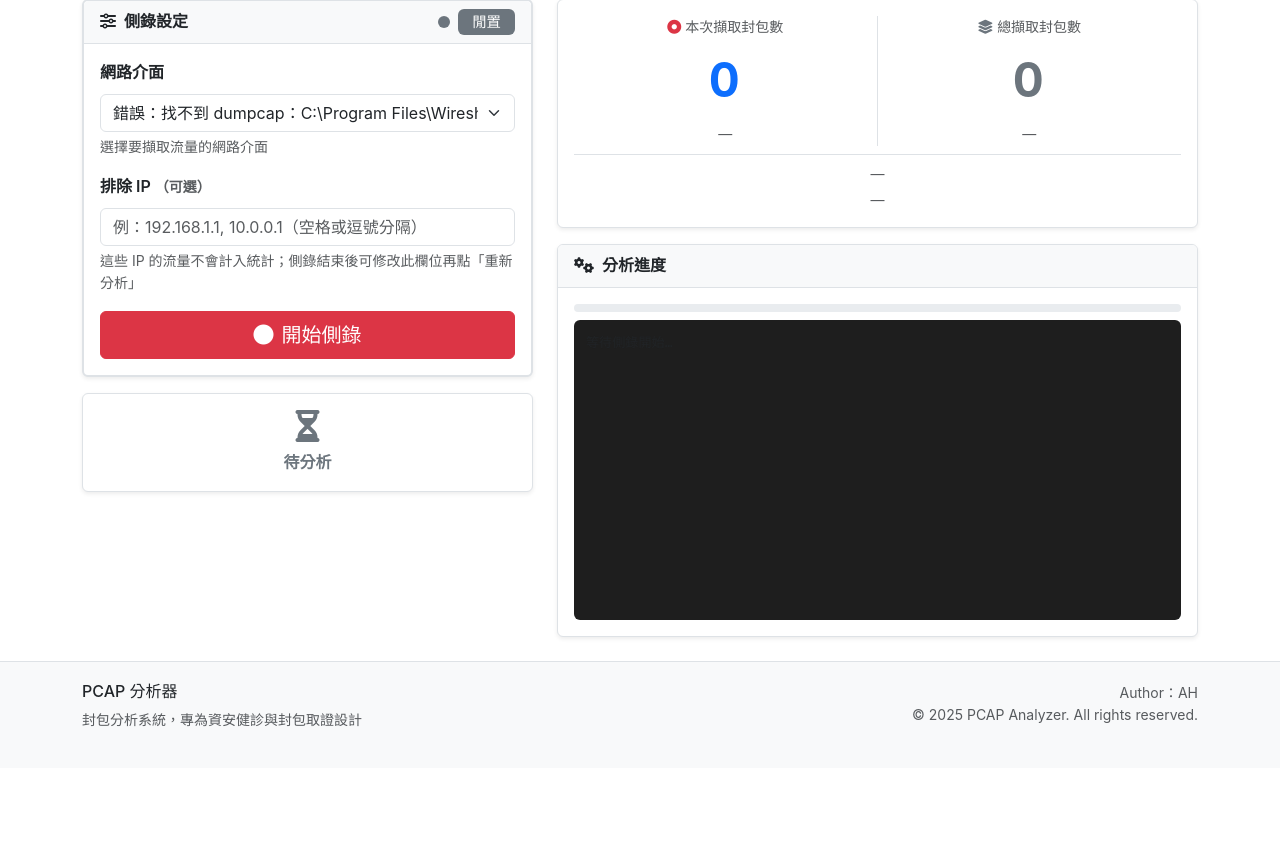
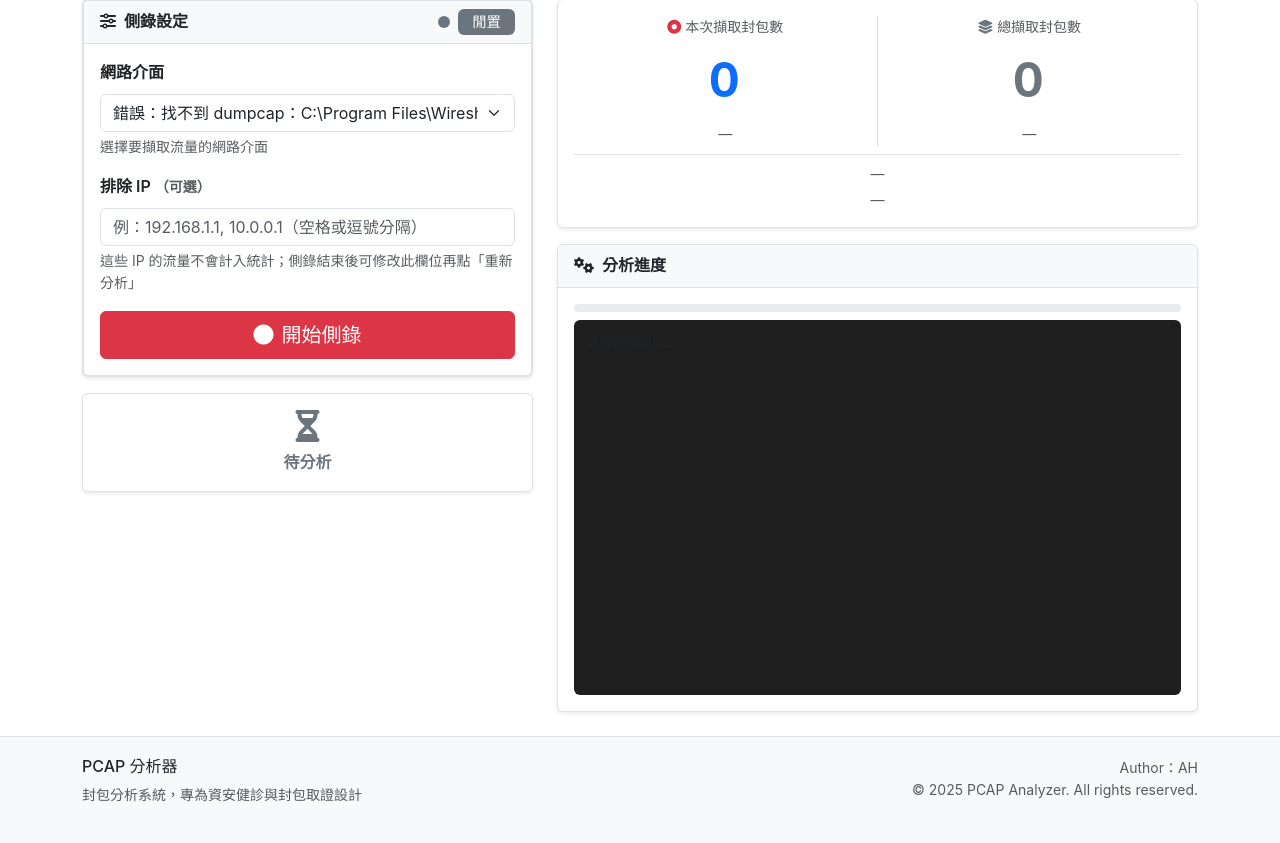
Before and after one commit to wolfheluo/NEW-PCAP-WEB, a Flask app: template templates/capture.html in a window 1280 px wide. Shown: the part 179-1022 px from the top of the page. Before the commit the page ends 906 px from the top, so only its background shows below. Run offline with Flask 3, Linux system fonts and the light colour scheme; the template is opened without the code that fills it, so the values that code supplies are empty; some libraries are stand-ins or nearby versions.

Commit message:
Increase progress log height for improved visibility

```diff
--- a/templates/capture.html
+++ b/templates/capture.html
@@ -15,7 +15,7 @@
     padding: 6px 14px;
 }
 .progress-log {
-    height: 300px;
+    height: 375px;
     overflow-y: auto;
     overflow-x: hidden;
     background: #1e1e1e;
```
